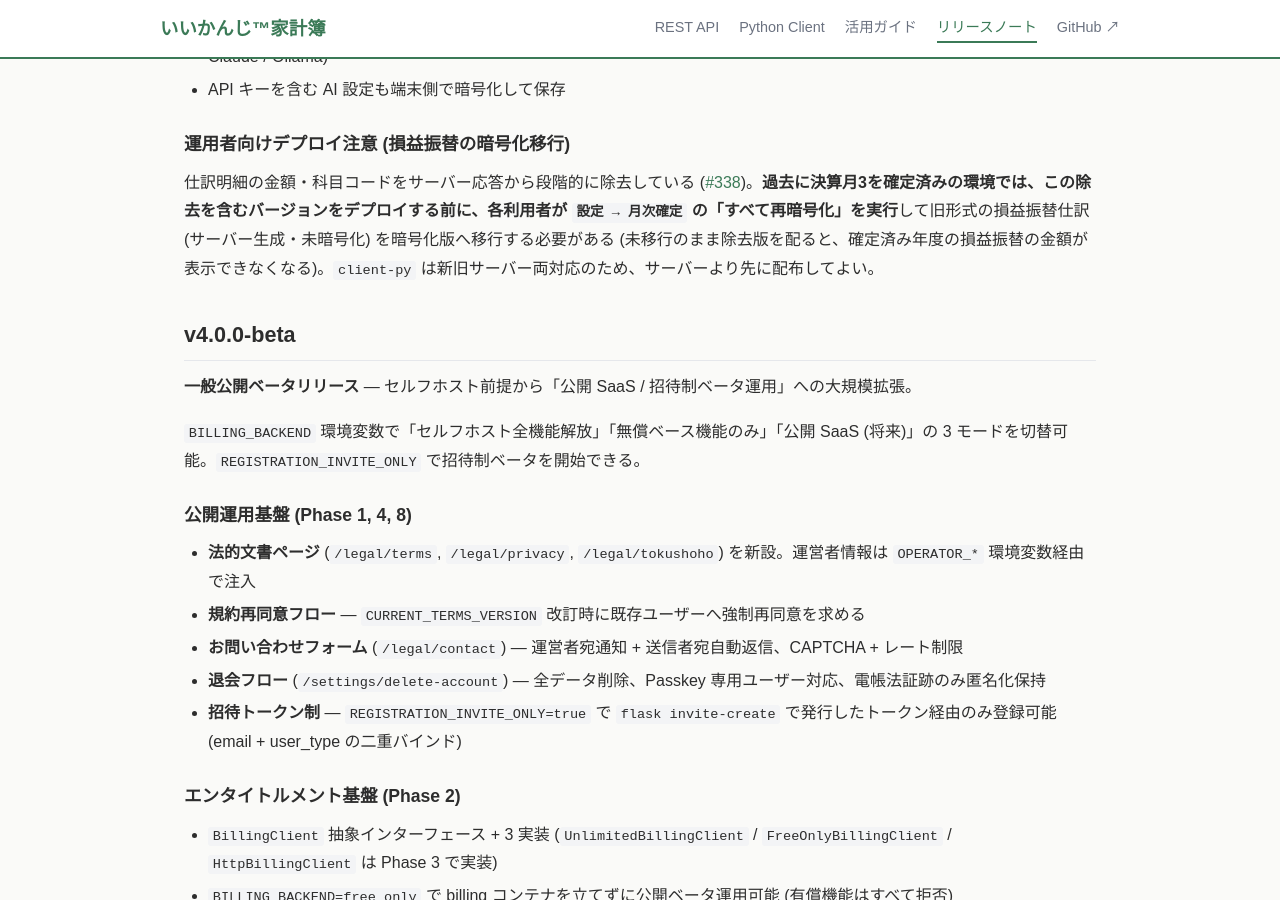
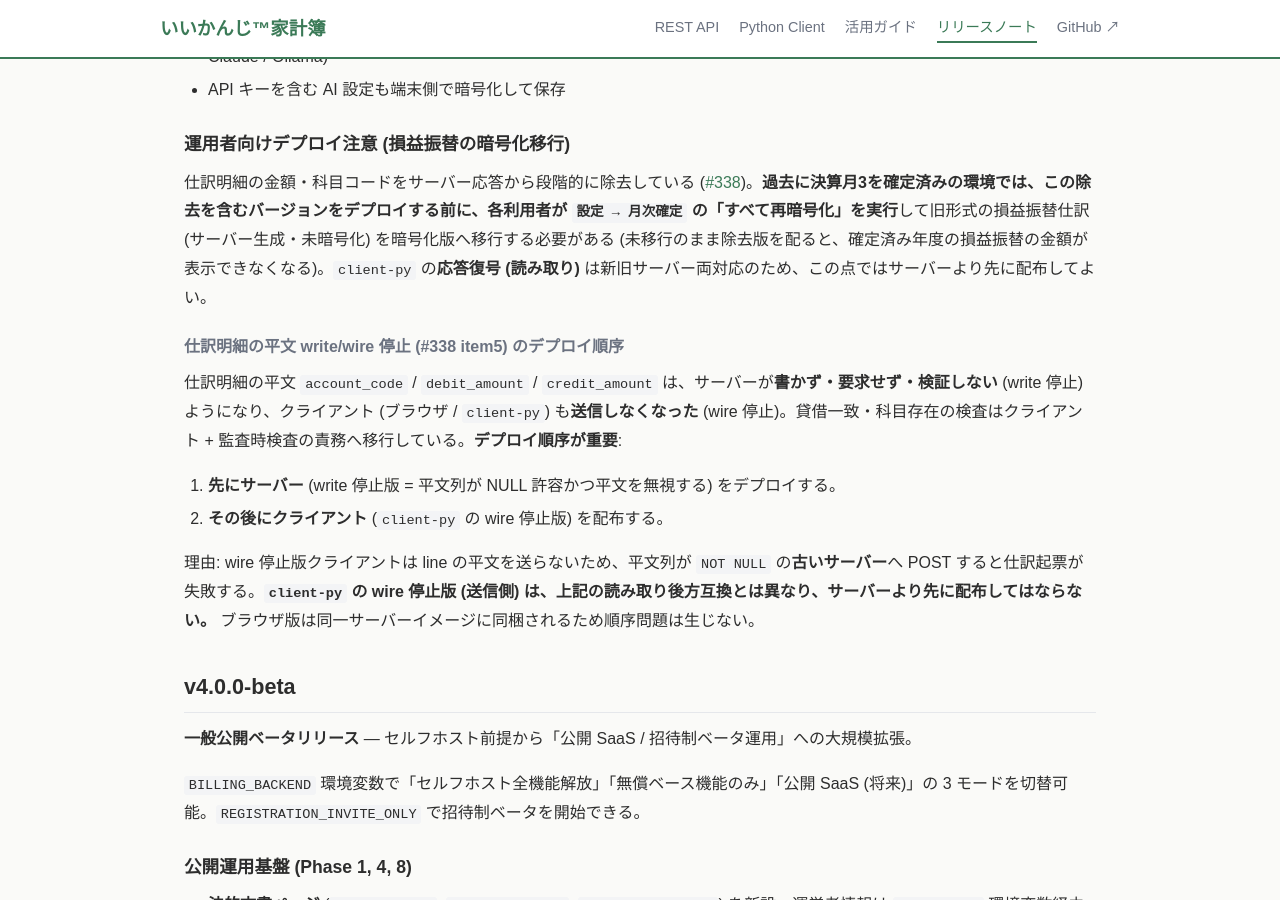
Before and after one commit to nananek/iikanji-kakeibo, a Jekyll site: the page built from docs/releases.md, in a window 1280 px wide and 900 px high, scrolled down 1255 px. Built offline with Jekyll 4.4.1, drawn with Linux system fonts in a browser that asks for light colours.

Commit message:
#338 Phase 5c: releases.md に平文 write/wire 停止のデプロイ順序を明記
wire 停止版クライアント (web/client-py) は line の平文を送らないため、平文列が
NOT NULL の古いサーバへ POST すると起票が失敗する。「先にサーバ (write 停止版)
→ その後クライアント (wire 停止版)」の順序を運用者向けに明記。読み取り後方互換
(from_api) とは別で、送信側 client-py はサーバより先に配ってはならない点も注記。

Co-Authored-By: Claude Opus 4.8 <noreply@anthropic.com>

```diff
--- a/docs/releases.md
+++ b/docs/releases.md
@@ -47,7 +47,16 @@ title: リリースノート
 
 ### 運用者向けデプロイ注意 (損益振替の暗号化移行)
 
-仕訳明細の金額・科目コードをサーバー応答から段階的に除去している ([#338](https://github.com/nananek/iikanji-kakeibo/issues/338))。**過去に決算月3を確定済みの環境では、この除去を含むバージョンをデプロイする前に、各利用者が `設定 → 月次確定` の「すべて再暗号化」を実行**して旧形式の損益振替仕訳 (サーバー生成・未暗号化) を暗号化版へ移行する必要がある (未移行のまま除去版を配ると、確定済み年度の損益振替の金額が表示できなくなる)。`client-py` は新旧サーバー両対応のため、サーバーより先に配布してよい。
+仕訳明細の金額・科目コードをサーバー応答から段階的に除去している ([#338](https://github.com/nananek/iikanji-kakeibo/issues/338))。**過去に決算月3を確定済みの環境では、この除去を含むバージョンをデプロイする前に、各利用者が `設定 → 月次確定` の「すべて再暗号化」を実行**して旧形式の損益振替仕訳 (サーバー生成・未暗号化) を暗号化版へ移行する必要がある (未移行のまま除去版を配ると、確定済み年度の損益振替の金額が表示できなくなる)。`client-py` の**応答復号 (読み取り)** は新旧サーバー両対応のため、この点ではサーバーより先に配布してよい。
+
+#### 仕訳明細の平文 write/wire 停止 (#338 item5) のデプロイ順序
+
+仕訳明細の平文 `account_code` / `debit_amount` / `credit_amount` は、サーバーが**書かず・要求せず・検証しない** (write 停止) ようになり、クライアント (ブラウザ / `client-py`) も**送信しなくなった** (wire 停止)。貸借一致・科目存在の検査はクライアント + 監査時検査の責務へ移行している。**デプロイ順序が重要**:
+
+1. **先にサーバー** (write 停止版 = 平文列が NULL 許容かつ平文を無視する) をデプロイする。
+2. **その後にクライアント** (`client-py` の wire 停止版) を配布する。
+
+理由: wire 停止版クライアントは line の平文を送らないため、平文列が `NOT NULL` の**古いサーバー**へ POST すると仕訳起票が失敗する。**`client-py` の wire 停止版 (送信側) は、上記の読み取り後方互換とは異なり、サーバーより先に配布してはならない。** ブラウザ版は同一サーバーイメージに同梱されるため順序問題は生じない。
 
 ## v4.0.0-beta
 
```
